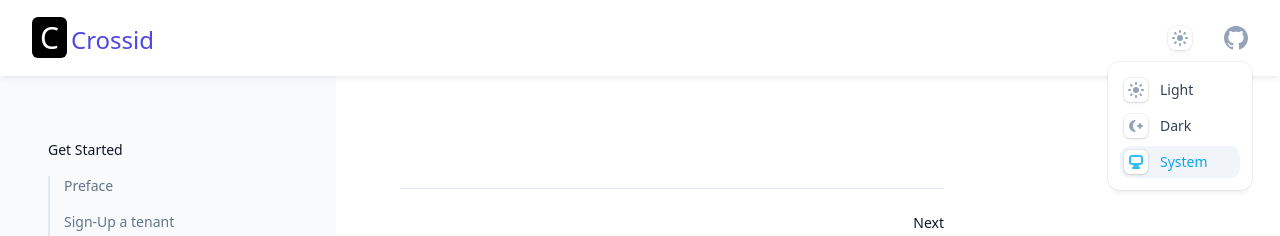
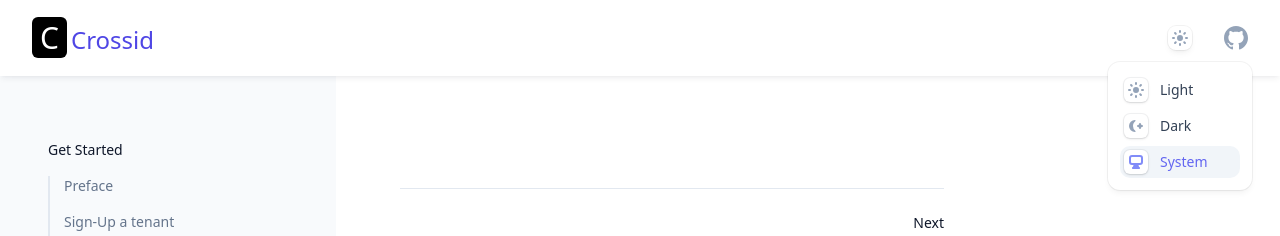
Before and after one commit to crossid/crossidio, a Next.js app: page /layouts/DocsLayout in a window 1280 px wide. Both pictures are taken after a click on the button "System". Shown: the top 236 px of the page. Built offline with nearby package versions, Linux system fonts and the light colour scheme.

Commit message:
fix: enhances some colors

```diff
--- a/src/components/ThemeSelector.tsx
+++ b/src/components/ThemeSelector.tsx
@@ -93,7 +93,7 @@ export function ThemeSelector(props: any) {
         className="flex h-6 w-6 items-center justify-center rounded-lg shadow-md shadow-black/5 ring-1 ring-black/5 dark:bg-slate-700 dark:ring-inset dark:ring-white/5"
         aria-label={selectedTheme?.name}
       >
-        <LightIcon className="hidden h-4 w-4 fill-sky-400 [[data-theme=light]_&]:block" />
+        <LightIcon className="hidden h-4 w-4 fill-indigo-400 dark:fill-sky-400 [[data-theme=light]_&]:block" />
         <DarkIcon className="hidden h-4 w-4 fill-sky-400 [[data-theme=dark]_&]:block" />
         <LightIcon className="hidden h-4 w-4 fill-slate-400 [:not(.dark)[data-theme=system]_&]:block" />
         <DarkIcon className="hidden h-4 w-4 fill-slate-400 [.dark[data-theme=system]_&]:block" />
@@ -107,7 +107,7 @@ export function ThemeSelector(props: any) {
               clsx(
                 'flex cursor-pointer select-none items-center rounded-[0.625rem] p-1',
                 {
-                  'text-sky-500': selected,
+                  'text-indigo-500 dark:text-sky-500': selected,
                   'text-slate-900 dark:text-white': active && !selected,
                   'text-slate-700 dark:text-slate-400': !active && !selected,
                   'bg-slate-100 dark:bg-slate-900/40': active,
@@ -122,7 +122,7 @@ export function ThemeSelector(props: any) {
                     className={clsx(
                       'h-4 w-4',
                       selected
-                        ? 'fill-sky-400 dark:fill-sky-400'
+                        ? 'fill-indigo-400 dark:fill-sky-400'
                         : 'fill-slate-400'
                     )}
                   />
--- a/src/components/docs/Nav.tsx
+++ b/src/components/docs/Nav.tsx
@@ -31,7 +31,7 @@ export function Navigation({
                     className={clsx(
                       'block w-full pl-3.5 before:pointer-events-none before:absolute before:-left-1 before:top-1/2 before:h-1.5 before:w-1.5 before:-translate-y-1/2 before:rounded-full',
                       link.href === router.pathname
-                        ? 'font-semibold text-sky-500 before:bg-sky-500'
+                        ? 'font-semibold text-indigo-500 dark:text-sky-500 dark:before:bg-sky-500 before:bg-indigo-500'
                         : 'text-slate-500 before:hidden before:bg-slate-300 hover:text-slate-600 hover:before:block dark:text-slate-400 dark:before:bg-slate-700 dark:hover:text-slate-300'
                     )}
                   >
--- a/src/components/markdoc/Tabs.tsx
+++ b/src/components/markdoc/Tabs.tsx
@@ -25,7 +25,7 @@ export function Tabs({
               className={clsx(
                 'whitespace-nowrap border-b-2 py-4 px-1 text-sm font-medium',
                 label === currentTab
-                  ? 'border-sky-500 text-sky-600'
+                  ? 'border-indigo-500 text-indigo-600 dark:border-sky-500 dark:text-sky-500'
                   : 'border-transparent text-gray-500 hover:border-gray-300 hover:text-gray-700'
               )}
             >
--- a/src/pages/layouts/DocsLayout.tsx
+++ b/src/pages/layouts/DocsLayout.tsx
@@ -141,7 +141,7 @@ export default function DocsLayout({
             {(title || section) && (
               <header className="mb-9 space-y-1">
                 {section && (
-                  <p className="font-display text-sm font-medium text-sky-500">
+                  <p className="font-display text-sm font-medium text-indigo-500 dark:text-sky-500">
                     {section.title}
                   </p>
                 )}
@@ -205,7 +205,7 @@ export default function DocsLayout({
                           href={`#${section.id}`}
                           className={clsx(
                             isActive(section)
-                              ? 'text-sky-500'
+                              ? 'text-indigo-500 dark:text-sky-500'
                               : 'font-normal text-slate-500 hover:text-slate-700 dark:text-slate-400 dark:hover:text-slate-300'
                           )}
                         >
@@ -223,7 +223,7 @@ export default function DocsLayout({
                                 href={`#${subSection.id}`}
                                 className={
                                   isActive(subSection)
-                                    ? 'text-sky-500'
+                                    ? 'text-indigo-500 dark:text-sky-500'
                                     : 'hover:text-slate-600 dark:hover:text-slate-300'
                                 }
                               >
```
